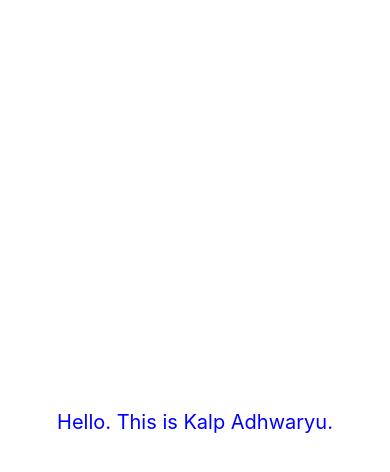
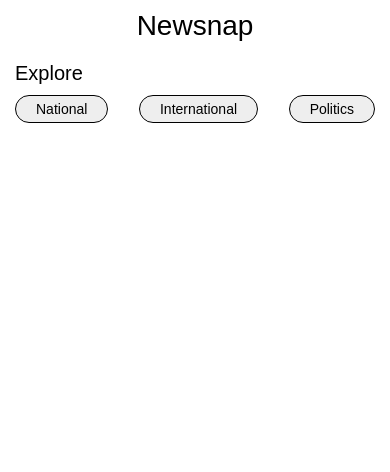
Before and after one commit to kalpadhwaryu/newsnap, a React Native app: screen / in a window 390 px wide. Shown: the top 472 px of the page. Built offline with nearby package versions, Linux system fonts and the light colour scheme.

Commit message:
Added Heade Section, Explore Sectin and created static data

```diff
--- a/App.tsx
+++ b/App.tsx
@@ -1,10 +1,13 @@
 import React, {FunctionComponent, type PropsWithChildren} from 'react';
-import {StyleSheet, Text, View} from 'react-native';
+import {StyleSheet, View} from 'react-native';
+import Explore from './components/Explore';
+import Header from './components/Header';
 
 const App: FunctionComponent = () => {
   return (
     <View style={styles.view}>
-      <Text style={styles.text}>Hello. This is Kalp Adhwaryu.</Text>
+      <Header />
+      <Explore />
     </View>
   );
 };
@@ -12,13 +15,9 @@ const App: FunctionComponent = () => {
 const styles = StyleSheet.create({
   view: {
     alignItems: 'center',
-    justifyContent: 'center',
     flex: 1,
-  },
-  text: {
-    color: 'blue',
-    fontSize: 20,
-    textAlign: 'center',
+    backgroundColor: 'white',
+    width: '100%',
   },
 });
 
--- /dev/null
+++ b/components/Explore.tsx
@@ -0,0 +1,54 @@
+import React, {FunctionComponent} from 'react';
+import {StyleSheet, Text, TouchableOpacity, View} from 'react-native';
+
+const Explore: FunctionComponent = () => {
+  return (
+    <View style={styles.exploreView}>
+      <Text style={styles.exploreText}>Explore</Text>
+      <View style={styles.exploreInternalView}>
+        <TouchableOpacity style={styles.touchable}>
+          <Text style={styles.touchableText}>National</Text>
+        </TouchableOpacity>
+        <TouchableOpacity style={styles.touchable}>
+          <Text style={styles.touchableText}>International</Text>
+        </TouchableOpacity>
+        <TouchableOpacity style={styles.touchable}>
+          <Text style={styles.touchableText}>Politics</Text>
+        </TouchableOpacity>
+      </View>
+    </View>
+  );
+};
+
+const styles = StyleSheet.create({
+  exploreView: {
+    flex: 1,
+    width: '100%',
+    paddingHorizontal: 15,
+    paddingVertical: 10,
+  },
+  exploreText: {
+    textAlign: 'left',
+    fontSize: 20,
+    color: 'black',
+    paddingBottom: 10,
+    fontFamily: 'fantasy',
+  },
+  exploreInternalView: {
+    flexDirection: 'row',
+    justifyContent: 'space-between',
+  },
+  touchable: {
+    paddingHorizontal: 20,
+    paddingVertical: 5,
+    backgroundColor: '#EEEEEE',
+    borderRadius: 15,
+    borderWidth: 0.5,
+  },
+  touchableText: {
+    color: 'black',
+    fontFamily: 'fantasy',
+  },
+});
+
+export default Explore;
--- /dev/null
+++ b/components/Header.tsx
@@ -0,0 +1,25 @@
+import React, {FunctionComponent, type PropsWithChildren} from 'react';
+import {StyleSheet, Text, View} from 'react-native';
+
+const Header: FunctionComponent = () => {
+  return (
+    <View style={styles.header}>
+      <Text style={styles.text}>Newsnap</Text>
+    </View>
+  );
+};
+
+const styles = StyleSheet.create({
+  header: {
+    padding: 10,
+    width: '100%',
+  },
+  text: {
+    fontFamily: 'fantasy',
+    fontSize: 28,
+    color: 'black',
+    textAlign: 'center',
+  },
+});
+
+export default Header;
```
Also changed, not shown: data/data.tsx (added, +41 -0 lines), 1 other file (tests, documents, lock files or other folders).
